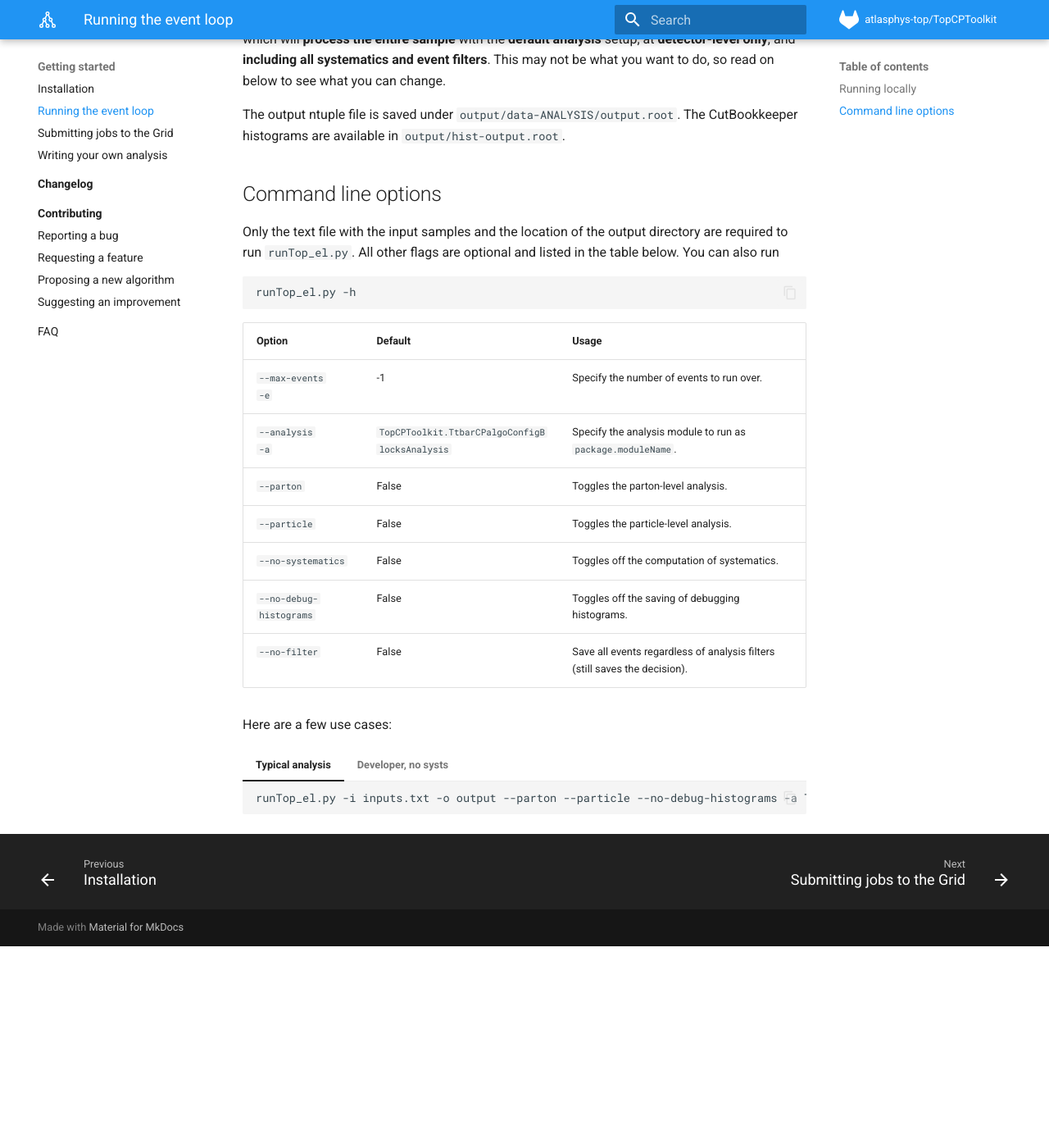
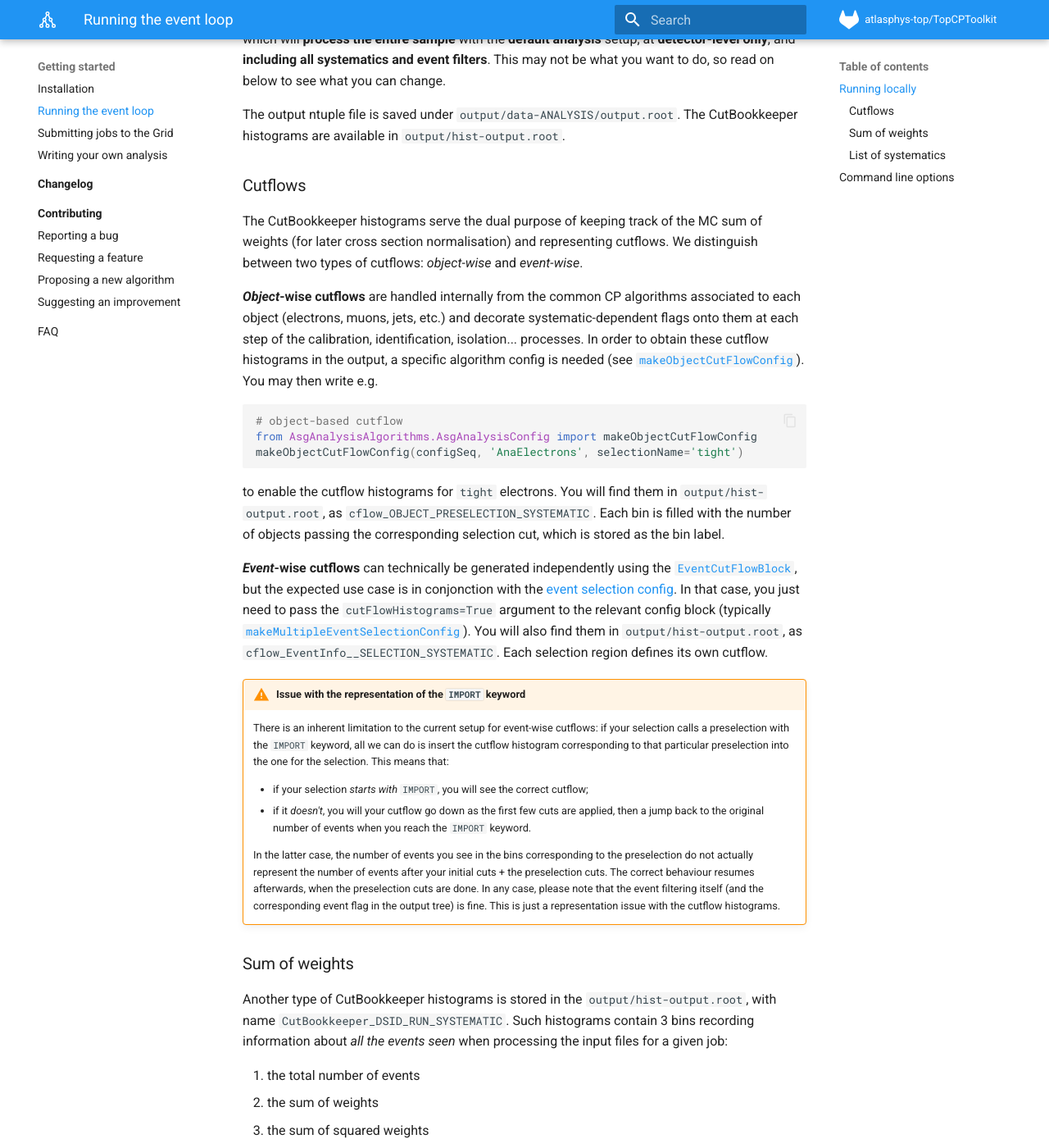
Before and after one commit to SuperNova76/TopCPToolKit, an MkDocs documentation site: the page built from docs/running_local.md, in a window 1280 px wide and 1400 px high, scrolled down 705 px. Shown: the whole window at 82% size. Built offline with MkDocs 1.6.1 and Material for MkDocs 9.7.7, drawn with Linux system fonts in a browser that asks for light colours; formulas are drawn with MathJax 3; before the commit the page ends 1859 px from its top, so only the background shows below that; some of the changed text lies outside the part shown.

Commit message:
cutflows and normalisation

````diff
--- a/docs/running_local.md
+++ b/docs/running_local.md
@@ -21,6 +21,67 @@ This may not be what you want to do, so read on below to see what you can change
 
 The output ntuple file is saved under `output/data-ANALYSIS/output.root`.
 The CutBookkeeper histograms are available in `output/hist-output.root`.
+
+### Cutflows
+
+The CutBookkeeper histograms serve the dual purpose of keeping track of the MC sum of weights (for later cross section normalisation) and representing cutflows.
+We distinguish between two types of cutflows: _object-wise_ and _event-wise_.
+
+**_Object_-wise cutflows** are handled internally from the common CP algorithms associated to each object (electrons, muons, jets, etc.) and decorate systematic-dependent flags onto them at each step of the calibration, identification, isolation... processes.
+In order to obtain these cutflow histograms in the output, a specific algorithm config is needed (see [`makeObjectCutFlowConfig`](/settings/objectselection/#makeobjectcutflowconfig)).
+You may then write e.g.
+```python
+# object-based cutflow
+from AsgAnalysisAlgorithms.AsgAnalysisConfig import makeObjectCutFlowConfig
+makeObjectCutFlowConfig(configSeq, 'AnaElectrons', selectionName='tight')
+```
+to enable the cutflow histograms for `tight` electrons.
+You will find them in `output/hist-output.root`, as `cflow_OBJECT_PRESELECTION_SYSTEMATIC`.
+Each bin is filled with the number of objects passing the corresponding selection cut, which is stored as the bin label.
+
+**_Event_-wise cutflows** can technically be generated independently using the [`EventCutFlowBlock`](https://acode-browser1.usatlas.bnl.gov/lxr/source/athena/PhysicsAnalysis/Algorithms/AsgAnalysisAlgorithms/python/AsgAnalysisConfig.py), but the expected use case is in conjonction with the [event selection config](/settings/eventselection/).
+In that case, you just need to pass the `cutFlowHistograms=True` argument to the relevant config block (typically [`makeMultipleEventSelectionConfig`](/settings/eventselection/#makemultipleeventselectionconfigs)).
+You will also find them in `output/hist-output.root`, as `cflow_EventInfo__SELECTION_SYSTEMATIC`.
+Each selection region defines its own cutflow.
+
+!!! warning "Issue with the representation of the `IMPORT` keyword"
+    There is an inherent limitation to the current setup for event-wise cutflows: if your selection calls a preselection with the `IMPORT` keyword, all we can do is insert the cutflow histogram corresponding to that particular preselection into the one for the selection. This means that:
+
+    - if your selection _starts with_ `IMPORT`, you will see the correct cutflow;
+    - if it _doesn't_, you will your cutflow go down as the first few cuts are applied, then a jump back to the original number of events when you reach the `IMPORT`
+    keyword.
+
+    In the latter case, the number of events you see in the bins corresponding to the preselection do not actually represent the number of events after your initial cuts + the preselection cuts.
+    The correct behaviour resumes afterwards, when the preselection cuts are done.
+    In any case, please note that the event filtering itself (and the corresponding event flag in the output tree) is fine.
+    This is just a representation issue with the cutflow histograms.
+
+### Sum of weights
+
+Another type of CutBookkeeper histograms is stored in the `output/hist-output.root`, with name `CutBookkeeper_DSID_RUN_SYSTEMATIC`.
+Such histograms contain 3 bins recording information about _all the events seen_ when processing the input files for a given job:
+
+1. the total number of events
+1. the sum of weights
+1. the sum of squared weights
+
+Since MC generator weight variations are not expected to conserve the nominal inclusive cross section associated with a given MC sample, it is necessary to provide such a histogram for each variation.
+
+When projecting to a histogram representing the number of expected events, the following formula ensures the proper normalisation:
+
+$$ \sigma_\text{eff} \cdot \mathcal{L} \cdot \dfrac{w_i}{\sum_i w_i} $$
+
+with $\mathcal{L}$ the integrated luminosity, $\sigma_\text{eff}$ the effective cross section (generator cross section times filtering efficiency times k-factor, with these numbers provided in the [PMG](https://atlas-groupdata.web.cern.ch/atlas-groupdata/dev/PMGTools/PMGxsecDB_mc16.txt) or [TDP](https://atlas-groupdata.web.cern.ch/atlas-groupdata/dev/AnalysisTop/TopDataPreparation/) databases), $w_i$ the appropriate MC event weight (branch in the output tree), and $\sum_i w_i$ the sum of weights from the corresponding CutBookkeeper histogram.
+
+### List of systematics
+
+There are multiple ways one could retrieve the list of systematics run by the various algorithms.
+The most robust one is to rely on the [`CP::SysListDumperAlg`](https://acode-browser1.usatlas.bnl.gov/lxr/source/athena/PhysicsAnalysis/Algorithms/AsgAnalysisAlgorithms/Root/SysListDumperAlg.cxx), an instance of which is automatically set up when running TopCPToolkit (see [commonAlgoConfig.py](https://gitlab.cern.ch/atlasphys-top/reco/TopCPToolkit/-/blob/main/source/TopCPToolkit/python/commonAlgoConfig.py)).
+
+In the same `output/hist-output.root`, it generates an empty histogram `listOfSystematics` whose bin labels are the various systematics (including `NOSYS` to represent the nominal calibrations).
+
+!!! tip
+    The systematic names are _exactly_ those provided by the various CP tools.
 
 ## Command line options
 
````
